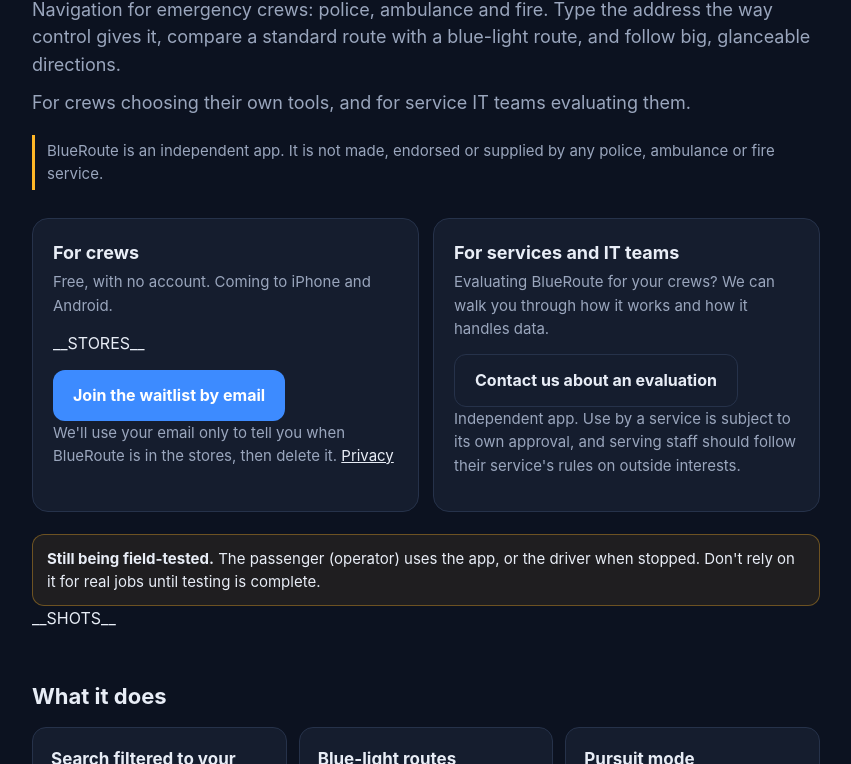
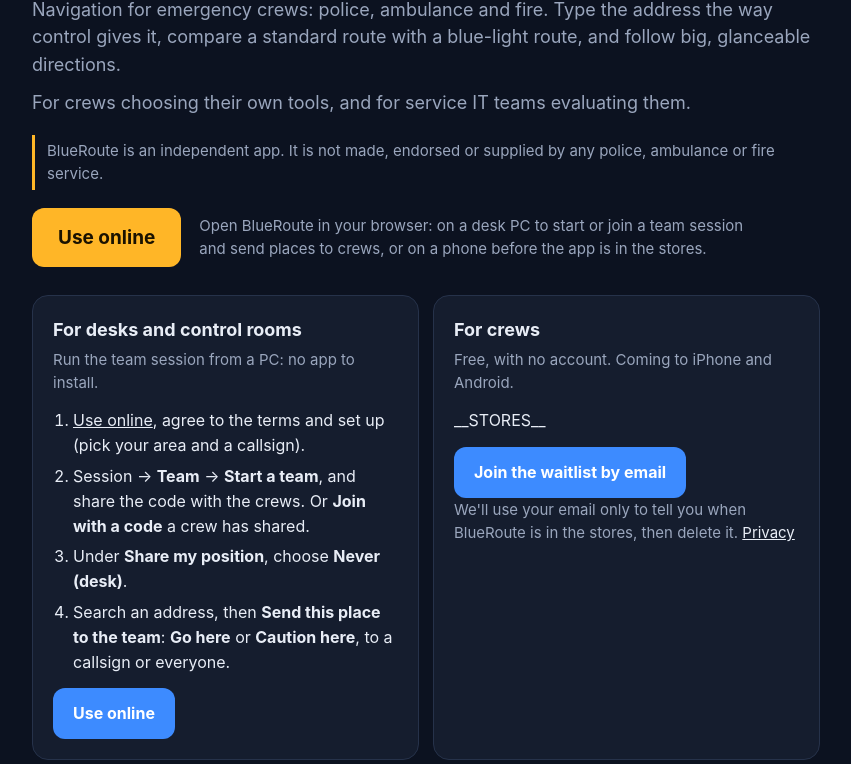
Before and after one commit to 1jo39donovan-sketch/pursuitnav, a plain HTML site: page site/index.html in a window 1280 px wide. Shown: the part 188-952 px from the top of the page, without its empty margins (214-1065 px from the left). Drawn offline with Linux system fonts and the light colour scheme; files whose address does not match are found by name.

Commit message:
Home page: a Use online button, and how a desk runs a team session
A large Use online button under the introduction opens the web app (/app/),
and a "For desks and control rooms" card gives the four steps: set up,
start or join a team, Never (desk), send a place to a callsign. Also in
the footer.

Co-Authored-By: Claude Opus 5.5 <noreply@anthropic.com>
Claude-Session: https://claude.ai/code/session_01SJ5G6D3gCaPAfqPdg3zthi

```diff
--- a/site/index.html
+++ b/site/index.html
@@ -78,6 +78,11 @@
         border-radius: 12px;
       }
       .button.quiet { background: transparent; border: 1.5px solid var(--line); color: var(--fg); }
+      .button.online { background: var(--amber); color: #1a1200; font-size: 19px; padding: 15px 26px; }
+      .online-row { display: flex; flex-wrap: wrap; align-items: center; gap: 12px 18px; margin: 18px 0 6px; }
+      .online-row p { margin: 0; color: var(--muted); font-size: 15px; max-width: 34rem; }
+      .steps { margin: 8px 0 14px; padding-left: 20px; }
+      .steps li { margin: 6px 0; }
       .small { color: var(--muted); font-size: 13px; margin: 10px 0 0; }
       .safety {
         background: rgba(255, 182, 39, 0.08);
@@ -116,7 +121,26 @@
         BlueRoute is an independent app. It is not made, endorsed or supplied by any police, ambulance or fire service.
       </p>
 
+      <div class="online-row">
+        <a class="button online" href="/app/">Use online</a>
+        <p>
+          Open BlueRoute in your browser: on a desk PC to start or join a team session and send places to crews, or on a
+          phone before the app is in the stores.
+        </p>
+      </div>
+
       <div class="ctas">
+        <div class="cta">
+          <h3>For desks and control rooms</h3>
+          <p>Run the team session from a PC: no app to install.</p>
+          <ol class="steps">
+            <li><a href="/app/">Use online</a>, agree to the terms and set up (pick your area and a callsign).</li>
+            <li>Session → <b>Team</b> → <b>Start a team</b>, and share the code with the crews. Or <b>Join with a code</b> a crew has shared.</li>
+            <li>Under <b>Share my position</b>, choose <b>Never (desk)</b>.</li>
+            <li>Search an address, then <b>Send this place to the team</b>: <b>Go here</b> or <b>Caution here</b>, to a callsign or everyone.</li>
+          </ol>
+          <a class="button" href="/app/">Use online</a>
+        </div>
         <div class="cta">
           <h3>For crews</h3>
           <p>Free, with no account. Coming to iPhone and Android.</p>
@@ -186,6 +210,7 @@
 
       <footer>
         <nav>
+          <a href="/app/">Use online</a>
           <a href="/privacy">Privacy</a>
           <a href="/support">Support</a>
           <a href="/terms">Terms of use</a>
```
